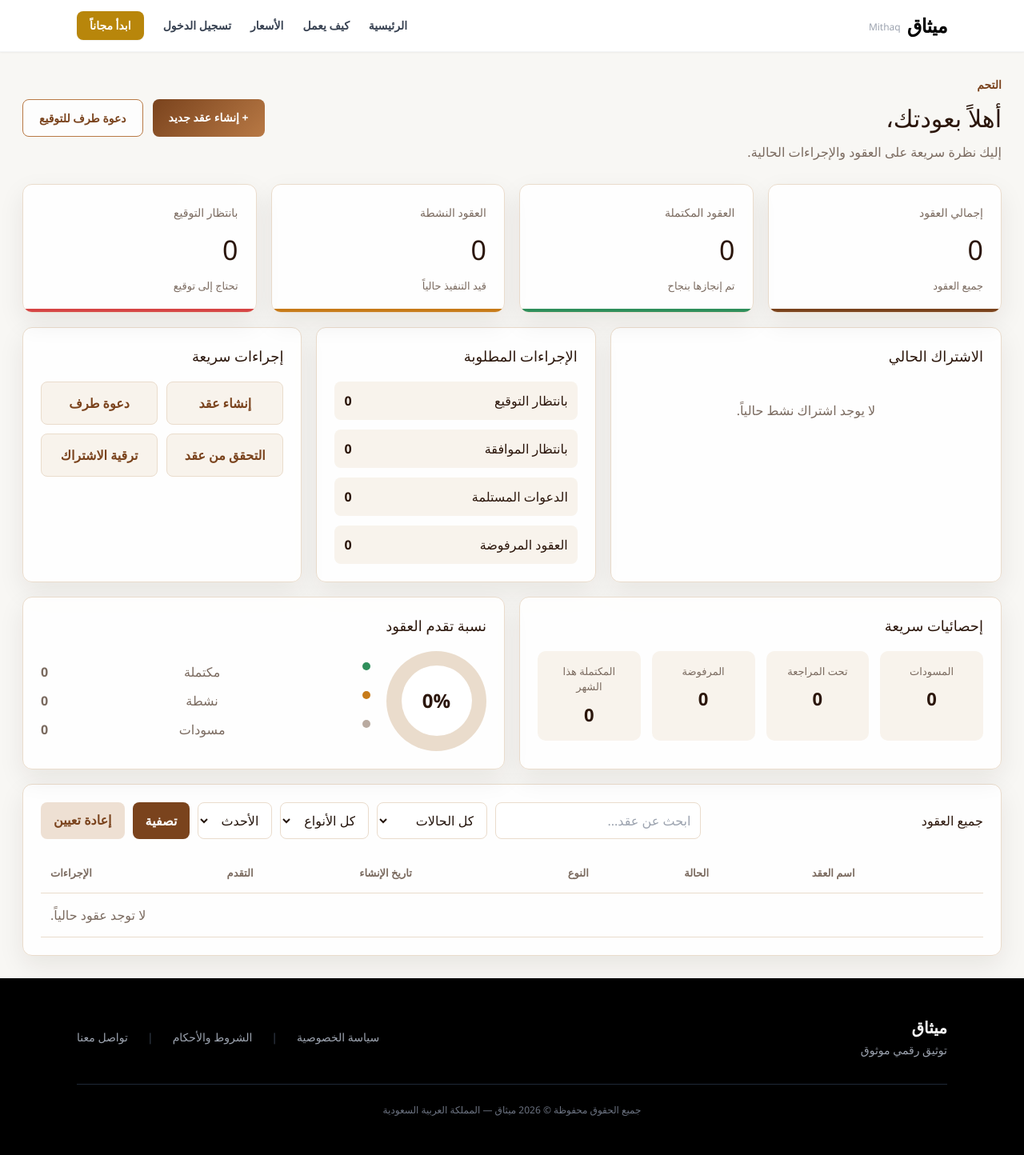
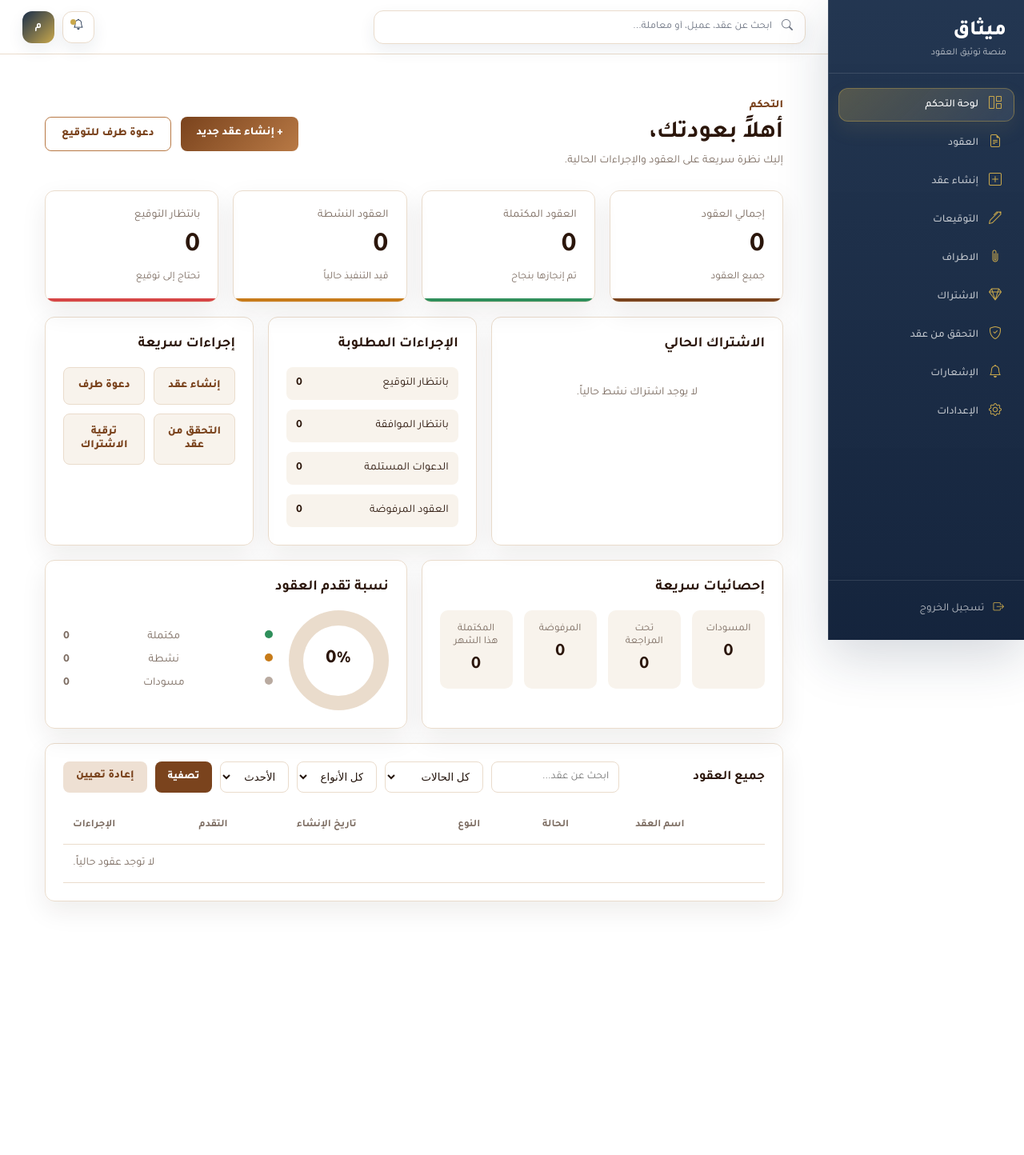
Before and after one commit to Reem-Almezeal/Mithaq, a Django app: page /dashboard/ in a window 1280 px wide. Shown: the whole page at 80% size. After the commit the page ends 1133 px from the top, so only its background shows below. Run offline with Django 5.2, Linux system fonts and the light colour scheme; some libraries are stand-ins or nearby versions.

Commit message:
add dashboard base

```diff
--- /dev/null
+++ b/core/static/css/dashboard_base.css
@@ -0,0 +1,406 @@
+@import url('https://fonts.googleapis.com/css2?family=Tajawal:wght@300;400;500;600;700;800&display=swap');
+
+/* ========== Variables ========== */
+:root {
+    /* Main Palette */
+    --mithaq-navy: #1a2e4a;
+    --mithaq-navy-dark: #102039;
+    --mithaq-navy-deep: #0b1729;
+    --mithaq-navy-soft: rgba(26, 46, 74, 0.10);
+    --mithaq-navy-glass: rgba(26, 46, 74, 0.86);
+
+    --mithaq-gold: #C9A84C;
+    --mithaq-gold-dark: #a9892f;
+    --mithaq-gold-soft: rgba(201, 168, 76, 0.16);
+
+    --mithaq-white: #ffffff;
+    --mithaq-light-gray: #f5f5f5;
+
+    /* Page */
+    --mithaq-bg: #ffffff;
+    --mithaq-card-bg: #ffffff;
+    --mithaq-soft-bg: #f5f5f5;
+
+    /* Text */
+    --mithaq-text-primary: #1a1a1a;
+    --mithaq-text-secondary: #6b7280;
+    --mithaq-text-on-dark: #ffffff;
+    --mithaq-text-on-dark-muted: rgba(255, 255, 255, 0.72);
+
+    /* Borders */
+    --mithaq-border: #e5e7eb;
+    --mithaq-border-dark: rgba(255, 255, 255, 0.12);
+    --mithaq-border-gold: rgba(201, 168, 76, 0.40);
+
+    /* Sidebar */
+    --mithaq-sidebar-bg: linear-gradient(
+        180deg,
+        rgba(26, 46, 74, 0.96),
+        rgba(16, 32, 57, 0.98)
+    );
+
+    --mithaq-sidebar-link-hover: rgba(201, 168, 76, 0.13);
+
+    --mithaq-sidebar-link-active: linear-gradient(
+        135deg,
+        rgba(201, 168, 76, 0.30),
+        rgba(255, 255, 255, 0.08)
+    );
+
+    /* Navbar */
+    --mithaq-navbar-bg: #ffffff;
+
+    /* Buttons */
+    --mithaq-btn-primary-bg: linear-gradient(135deg, #1a2e4a, #C9A84C);
+    --mithaq-btn-primary-hover: linear-gradient(135deg, #102039, #a9892f);
+
+    /* Status */
+    --mithaq-success: #2e8b57;
+    --mithaq-warning: #C9A84C;
+    --mithaq-danger: #c94c4c;
+    --mithaq-info: #1a2e4a;
+
+    /* Shadows */
+    --mithaq-shadow-sm: 0 8px 20px rgba(26, 46, 74, 0.08);
+    --mithaq-shadow-md: 0 14px 35px rgba(26, 46, 74, 0.12);
+    --mithaq-shadow-lg: 0 22px 60px rgba(26, 46, 74, 0.18);
+
+    /* Radius */
+    --mithaq-radius-sm: 8px;
+    --mithaq-radius-md: 12px;
+    --mithaq-radius-lg: 18px;
+    --mithaq-radius-pill: 999px;
+
+    /* Layout */
+    --mithaq-sidebar-width: 245px;
+    --mithaq-navbar-height: 68px;
+
+    /* Typography */
+    --mithaq-font: "Tajawal", Arial, sans-serif;
+    --mithaq-text-md: 14px;
+    --mithaq-text-sm: 13px;
+    --mithaq-text-xs: 11px;
+
+    --mithaq-transition: 0.25s ease;
+}
+
+/* ========== Reset ========== */
+* {
+    box-sizing: border-box;
+}
+
+body {
+    margin: 0;
+    font-family: var(--mithaq-font);
+    background: var(--mithaq-bg);
+    color: var(--mithaq-text-primary);
+    font-size: var(--mithaq-text-md);
+}
+
+a {
+    text-decoration: none;
+    color: inherit;
+}
+
+button,
+input {
+    font-family: inherit;
+}
+
+/* ========== Layout ========== */
+.mithaq-layout {
+    display: flex;
+    min-height: 100vh;
+    background: var(--mithaq-white);
+}
+
+/* ========== Sidebar ========== */
+.mithaq-sidebar {
+    position: fixed;
+    top: 0;
+    right: 0;
+    width: var(--mithaq-sidebar-width);
+    height: 100vh;
+    background: var(--mithaq-sidebar-bg);
+    backdrop-filter: blur(18px);
+    color: var(--mithaq-text-on-dark);
+    border-left: 1px solid var(--mithaq-border-dark);
+    display: flex;
+    flex-direction: column;
+    z-index: 1000;
+    box-shadow: var(--mithaq-shadow-lg);
+}
+
+.mithaq-brand {
+    padding: 24px 22px 18px;
+    border-bottom: 1px solid var(--mithaq-border-dark);
+}
+
+.mithaq-brand h1 {
+    margin: 0;
+    font-size: 26px;
+    font-weight: 800;
+    color: var(--mithaq-white);
+}
+
+.mithaq-brand p {
+    margin: 4px 0 0;
+    font-size: 12px;
+    color: var(--mithaq-text-on-dark-muted);
+}
+
+/* ========== Sidebar Menu ========== */
+.mithaq-menu {
+    flex: 1;
+    padding: 18px 12px;
+    display: flex;
+    flex-direction: column;
+    gap: 6px;
+}
+
+.mithaq-menu-link {
+    height: 42px;
+    padding: 0 13px;
+    border-radius: var(--mithaq-radius-md);
+    display: flex;
+    align-items: center;
+    gap: 11px;
+    color: var(--mithaq-text-on-dark-muted);
+    font-size: 13.5px;
+    font-weight: 500;
+    transition: var(--mithaq-transition);
+    border: 1px solid transparent;
+}
+
+.mithaq-menu-link i {
+    font-size: 16px;width: 20px;
+    text-align: center;
+    color: var(--mithaq-gold);
+}
+
+.mithaq-menu-link:hover {
+    color: var(--mithaq-white);
+    background: var(--mithaq-sidebar-link-hover);
+}
+
+.mithaq-menu-link.active {
+    color: var(--mithaq-white);
+    background: var(--mithaq-sidebar-link-active);
+    border: 1px solid var(--mithaq-border-gold);
+    box-shadow: 0 10px 24px rgba(201, 168, 76, 0.10);
+}
+
+/* ========== Logout ========== */
+.mithaq-sidebar-footer {
+    padding: 14px 12px 18px;
+    border-top: 1px solid var(--mithaq-border-dark);
+}
+
+.mithaq-logout {
+    height: 42px;
+    padding: 0 13px;
+    border-radius: var(--mithaq-radius-md);
+    display: flex;
+    align-items: center;
+    gap: 11px;
+    color: var(--mithaq-text-on-dark-muted);
+    font-size: 13.5px;
+    transition: var(--mithaq-transition);
+}
+
+.mithaq-logout i {
+    color: var(--mithaq-gold);
+}
+
+.mithaq-logout:hover {
+    background: rgba(201, 168, 76, 0.13);
+    color: var(--mithaq-white);
+}
+
+/* ========== Page ========== */
+.mithaq-page {
+    width: 100%;
+    min-height: 100vh;
+    margin-right: var(--mithaq-sidebar-width);
+    background: var(--mithaq-white);
+}
+
+/* ========== Navbar ========== */
+.mithaq-navbar {
+    height: var(--mithaq-navbar-height);
+    padding: 0 28px;
+    border-bottom: 1px solid var(--mithaq-border);
+    background: var(--mithaq-navbar-bg);
+    display: flex;
+    align-items: center;
+    justify-content: space-between;
+    gap: 18px;
+    position: sticky;
+    top: 0;
+    z-index: 900;
+}
+
+.mithaq-menu-toggle {
+    display: none;
+    width: 40px;
+    height: 40px;
+    border-radius: var(--mithaq-radius-md);
+    border: 1px solid var(--mithaq-border);
+    background: var(--mithaq-white);
+    color: var(--mithaq-text-primary);
+    cursor: pointer;
+}
+
+.mithaq-navbar-search {
+    width: min(540px, 55vw);
+    height: 42px;
+    padding: 0 15px;
+    border: 1px solid var(--mithaq-border);
+    border-radius: var(--mithaq-radius-md);
+    background: var(--mithaq-white);
+    display: flex;
+    align-items: center;
+    gap: 10px;
+    box-shadow: var(--mithaq-shadow-sm);
+}
+
+.mithaq-navbar-search i {
+    color: var(--mithaq-text-secondary);
+}
+
+.mithaq-navbar-search input {
+    width: 100%;
+    border: 0;
+    outline: 0;
+    background: transparent;
+    color: var(--mithaq-text-primary);
+    font-size: 13px;
+}
+
+.mithaq-navbar-search input::placeholder {
+    color: var(--mithaq-text-secondary);
+}
+
+/* ========== Navbar Actions ========== */
+.mithaq-navbar-actions {
+    display: flex;
+    align-items: center;
+    gap: 10px;
+}
+
+.mithaq-icon-btn,
+.mithaq-profile-btn {
+    width: 40px;
+    height: 40px;
+    border-radius: var(--mithaq-radius-md);
+    border: 1px solid var(--mithaq-border);
+    background: var(--mithaq-white);
+    color: var(--mithaq-text-primary);
+    display: grid;
+    place-items: center;
+    cursor: pointer;
+    position: relative;
+    box-shadow: var(--mithaq-shadow-sm);
+}
+
+.mithaq-icon-btn i {
+    color: var(--mithaq-navy);
+}
+
+.mithaq-icon-btn span {
+    position: absolute;
+    top: 9px;
+    left: 9px;
+    width: 7px;
+    height: 7px;
+    background: var(--mithaq-gold);
+    border-radius: 50%;
+}
+
+.mithaq-profile-btn {
+    background: var(--mithaq-btn-primary-bg);
+    color: var(--mithaq-white);
+    font-weight: 700;
+    border: 0;
+}
+
+/* ========== Content ========== */
+.mithaq-content {
+    padding: 28px;
+}
+
+/* ========== Overlay ========== */
+.mithaq-overlay {
+    display: none;
+}
+
+/* ========== Responsive 991 ========== */
+@media (max-width: 991px) {
+    .mithaq-sidebar {
+        transform: translateX(100%);
+        transition: var(--mithaq-transition);
+    }
+
+    .mithaq-sidebar.open {
+        transform: translateX(0);
+    }
+
+    .mithaq-page {
+        margin-right: 0;
+    }
+
+    .mithaq-menu-toggle {
+        display: grid;
+        place-items: center;
+    }
+
+    .mithaq-navbar-search {
+        width: 100%;
+    }
+
+    .mithaq-overlay.open {
+        display: block;
+        position: fixed;
+        inset: 0;
+        background: rgba(26, 46, 74, 0.38);
+        z-index: 999;
+    }
+}
+
+/* ========== Responsive 767 ========== */@media (max-width: 767px) {
+    :root {
+        --mithaq-sidebar-width: 230px;
+        --mithaq-navbar-height: 62px;
+    }
+
+    .mithaq-navbar {
+        padding: 0 16px;
+    }
+
+    .mithaq-content {
+        padding: 18px;
+    }
+
+    .mithaq-navbar-search {
+        height: 38px;
+    }
+}
+
+/* ========== Responsive 480 ========== */
+@media (max-width: 480px) {
+    .mithaq-sidebar {
+        width: 82%;
+    }
+
+    .mithaq-navbar {
+        gap: 8px;
+    }
+
+    .mithaq-navbar-search input {
+        font-size: 12px;
+    }
+
+    .mithaq-content {
+        padding: 14px;
+    }
+}
--- /dev/null
+++ b/core/static/js/dashboard_base.js
@@ -0,0 +1,20 @@
+document.addEventListener("DOMContentLoaded", function () {
+    const sidebar = document.getElementById("mithaqSidebar");
+    const toggle = document.getElementById("mithaqMenuToggle");
+    const overlay = document.getElementById("mithaqOverlay");
+
+    function openSidebar() {
+        sidebar.classList.add("open");
+        overlay.classList.add("open");
+    }
+
+    function closeSidebar() {
+        sidebar.classList.remove("open");
+        overlay.classList.remove("open");
+    }
+
+    if (sidebar && toggle && overlay) {
+        toggle.addEventListener("click", openSidebar);
+        overlay.addEventListener("click", closeSidebar);
+    }
+});
--- a/core/templates/base.html
+++ b/core/templates/core/base.html
@@ -18,7 +18,7 @@
   <link rel="preconnect" href="https://fonts.gstatic.com" crossorigin />
   <link href="https://fonts.googleapis.com/css2?family=Cairo:wght@400;600;700&display=swap" rel="stylesheet" />
   <link rel="stylesheet" href="https://cdn.jsdelivr.net/npm/bootstrap-icons@1.11.3/font/bootstrap-icons.css">
-  <link rel="stylesheet" href="{% static 'css/main.css' %}">
+  <link rel="stylesheet" href="{% static 'css/base.css' %}">
 
     {% block extra_css %}{% endblock %}
 
--- /dev/null
+++ b/core/templates/core/dashboard_base.html
@@ -0,0 +1,124 @@
+{% load static %}
+
+<!DOCTYPE html>
+<html lang="ar" dir="rtl">
+<head>
+    <meta charset="UTF-8">
+    <meta name="viewport" content="width=device-width, initial-scale=1.0">
+    <title>{% block title %}ميثاق{% endblock %}</title>
+
+    <link rel="stylesheet" href="https://cdn.jsdelivr.net/npm/bootstrap-icons@1.11.3/font/bootstrap-icons.css">
+    <link rel="stylesheet" href="{% static 'css/dashboard_base.css' %}">
+    {% block extra_css %}{% endblock %}
+</head>
+
+<body>
+
+<div class="mithaq-layout">
+
+    <aside class="mithaq-sidebar" id="mithaqSidebar">
+
+        <div class="mithaq-brand">
+            <h1>ميثاق</h1>
+            <p>منصة توثيق العقود </p>
+        </div>
+
+        <nav class="mithaq-menu">
+
+            <a href="{% url 'dashboard:dashboard' %}" class="mithaq-menu-link active">
+                <i class="bi bi-grid-1x2"></i>
+                <span>لوحة التحكم</span>
+            </a>
+
+            <a href="#" class="mithaq-menu-link">
+                <i class="bi bi-file-earmark-text"></i>
+                <span>العقود</span>
+            </a>
+
+            <a href="#" class="mithaq-menu-link">
+                <i class="bi bi-plus-square"></i>
+                <span>إنشاء عقد</span>
+            </a>
+
+            <a href="#" class="mithaq-menu-link">
+                <i class="bi bi-pen"></i>
+                <span>التوقيعات</span>
+            </a>
+
+            <a href="#" class="mithaq-menu-link">
+                <i class="bi bi-paperclip"></i>
+                <span>الاطراف</span>
+            </a>
+
+            <a href="#" class="mithaq-menu-link">
+                <i class="bi bi-gem"></i>
+                <span>الاشتراك</span>
+            </a>
+
+            <a href="#" class="mithaq-menu-link">
+                <i class="bi bi-shield-check"></i>
+                <span>التحقق من عقد</span>
+            </a>
+
+            <a href="#" class="mithaq-menu-link">
+                <i class="bi bi-bell"></i>
+                <span>الإشعارات</span>
+            </a>
+
+            <a href="#" class="mithaq-menu-link">
+                <i class="bi bi-gear"></i>
+                <span>الإعدادات</span>
+            </a>
+
+        </nav>
+
+        <div class="mithaq-sidebar-footer">
+            <a href="#" class="mithaq-logout">
+                <i class="bi bi-box-arrow-right"></i>
+                <span>تسجيل الخروج</span>
+            </a>
+        </div>
+
+    </aside>
+
+    <div class="mithaq-page">
+
+        <header class="mithaq-navbar">
+
+            <button class="mithaq-menu-toggle" id="mithaqMenuToggle" type="button">
+                <i class="bi bi-list"></i>
+            </button>
+
+            <div class="mithaq-navbar-search">
+                <i class="bi bi-search"></i>
+                <input type="text" placeholder="ابحث عن عقد، عميل، أو معاملة...">
+            </div>
+
+            <div class="mithaq-navbar-actions">
+                <button class="mithaq-icon-btn" type="button">
+                    <i class="bi bi-bell"></i>
+                    <span></span>
+                </button>
+
+                <button class="mithaq-profile-btn" type="button">
+                    {{ request.user.first_name|default:"م"|slice:":1" }}
+                </button>
+            </div>
+
+        </header>
+
+        <main class="mithaq-content">
+            {% block content %}{% endblock %}
+        </main>
+
+    </div>
+
+</div>
+
+<div class="mithaq-overlay" id="mithaqOverlay"></div>
+
+<script src="{% static 'js/dashboard_base.js' %}"></script>
+{% block extra_js %}{% endblock %}
+
+</body>
+</html>
--- a/dashboard/templates/dashboard/dashboard.html
+++ b/dashboard/templates/dashboard/dashboard.html
@@ -1,4 +1,4 @@
-{% extends "base.html" %}
+{% extends "core/dashboard_base.html" %}
 {% load static %}
 
 {% block extra_css %}
@@ -10,34 +10,27 @@
 <section class="mithaq-dashboard" dir="rtl">
 
     <div class="mithaq-dashboard-header">
-
         <div>
-            <span class="mithaq-page-label">التحم</span>
-
+            <span class="mithaq-page-label">التحكم</span>
             <h1>
                 أهلاً بعودتك،
                 {{ request.user.first_name|default:request.user.username }}
             </h1>
-
             <p>
                 إليك نظرة سريعة على العقود والإجراءات الحالية.
             </p>
         </div>
-
         <div class="mithaq-dashboard-actions">
             <a href="#" class="mithaq-btn-primary">
                 + إنشاء عقد جديد
             </a>
-
             <a href="#" class="mithaq-btn-secondary">
                 دعوة طرف للتوقيع
             </a>
         </div>
-
     </div>
 
     <div class="mithaq-stats-grid">
-
         <div class="mithaq-stat-card">
             <span>إجمالي العقود</span>
             <h2>{{ total_contracts }}</h2>
@@ -63,11 +56,8 @@
         </div>
 
     </div>
-
     <div class="mithaq-dashboard-grid">
-
         <div class="mithaq-dashboard-card mithaq-subscription-card">
-
             <div class="mithaq-card-title">
                 <h3>الاشتراك الحالي</h3>
             </div>
@@ -99,7 +89,6 @@
 
                 <div class="mithaq-progress-head">
                     <span>استخدام الاشتراك</span>
-
                     <strong data-progress="{{ current_subscription.usage_percentage|default:'0' }}">
                         {{ current_subscription.usage_percentage|default:0 }}%
                     </strong>
@@ -110,27 +99,22 @@
                          data-progress="{{ current_subscription.usage_percentage|default:'0' }}">
                     </div>
                 </div>
-
             </div>
 
             {% else %}
-
             <p class="mithaq-empty-text">
                 لا يوجد اشتراك نشط حالياً.
             </p>
 
             {% endif %}
-
         </div>
 
         <div class="mithaq-dashboard-card">
-
             <div class="mithaq-card-title">
                 <h3>الإجراءات المطلوبة</h3>
             </div>
 
             <div class="mithaq-action-list">
-
                 <div>
                     <span>بانتظار التوقيع</span>
                     <strong>{{ pending_signatures }}</strong>
@@ -144,7 +128,6 @@
                 <div>
                     <span>الدعوات المستلمة</span>
                     <strong>{{ received_invitations|default:0 }}</strong></div>
-
                 <div>
                     <span>العقود المرفوضة</span>
                     <strong>{{ rejected_contracts }}</strong>
@@ -155,13 +138,11 @@
         </div>
 
         <div class="mithaq-dashboard-card">
-
             <div class="mithaq-card-title">
                 <h3>إجراءات سريعة</h3>
             </div>
 
             <div class="mithaq-quick-actions">
-
                 <a href="#">
                     إنشاء عقد
                 </a>
@@ -179,21 +160,17 @@
                 </a>
 
             </div>
-
         </div>
-
     </div>
 
     <div class="mithaq-secondary-grid">
 
         <div class="mithaq-dashboard-card">
-
             <div class="mithaq-card-title">
                 <h3>إحصائيات سريعة</h3>
             </div>
 
             <div class="mithaq-mini-stats">
-
                 <div>
                     <span>المسودات</span>
                     <strong>{{ draft_contracts }}</strong>
@@ -215,28 +192,22 @@
                 </div>
 
             </div>
-
         </div>
 
         <div class="mithaq-dashboard-card">
-
             <div class="mithaq-card-title">
                 <h3>نسبة تقدم العقود</h3>
             </div>
 
             <div class="mithaq-progress-overview">
-
                 <div class="mithaq-circle-progress"
                      data-progress="{{ avg_completion|default:'0' }}">
-
                     <span>
                         {{ avg_completion|default:0 }}%
                     </span>
-
                 </div>
 
                 <div class="mithaq-progress-legend">
-
                     <div>
                         <span class="mithaq-dot mithaq-dot-success"></span>
                         مكتملة
@@ -254,23 +225,16 @@
                         مسودات
                         <strong>{{ draft_contracts }}</strong>
                     </div>
-
                 </div>
 
             </div>
-
         </div>
-
     </div>
 
     <div class="mithaq-contracts-section">
-
         <div class="mithaq-section-top">
-
             <h3>جميع العقود</h3>
-
             <form method="get" class="mithaq-filters-form">
-
                 <input
                     type="text"
                     id="mithaqContractSearch"
@@ -278,7 +242,6 @@
                 >
 
                 <select name="status">
-
                     <option value="">كل الحالات</option>
 
                     <option value="draft"
```
Also changed, not shown: core/static/css/base.css (renamed from core/static/css/main.css), core/templates/core/home.html (renamed from core/templates/home.html).
